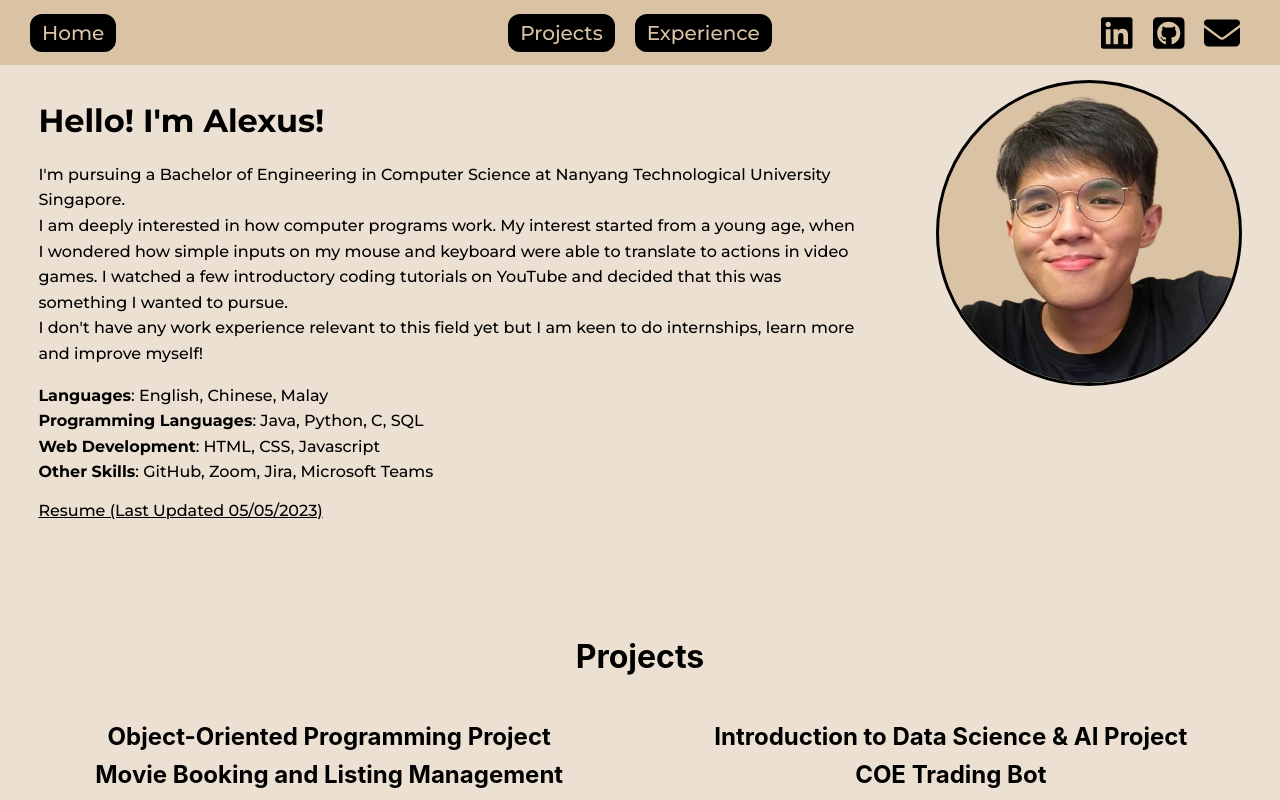
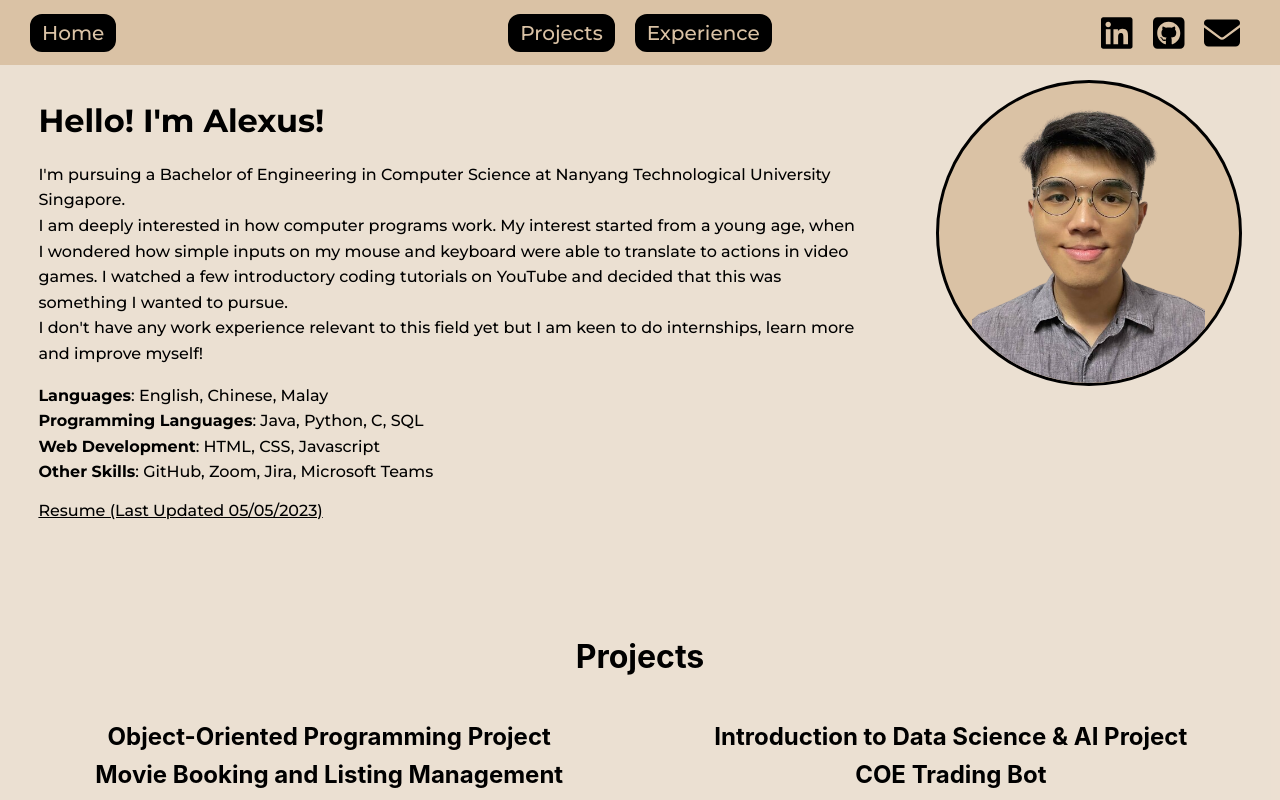
Before and after one commit to alexusljf/alexusljf.github.io, a React (Create React App) app in the folder react-site/: page / in a window 1280 px wide. Shown: the top 800 px of the page. Built offline with nearby package versions, Linux system fonts and the light colour scheme.

Commit message:
change pic used for website

```diff
--- a/react-site/src/screens/HomePage/HomePage.css
+++ b/react-site/src/screens/HomePage/HomePage.css
@@ -12,7 +12,7 @@
     border-radius: 300px;
     border-color: black;
     border-style: solid;
-    object-fit: fill;
+    object-fit: contain;
     object-position: center;
     background-color: rgb(218, 194, 165);
 }
--- a/react-site/src/screens/HomePage/HomePage.jsx
+++ b/react-site/src/screens/HomePage/HomePage.jsx
@@ -1,7 +1,7 @@
 import React from "react";
 import "./HomePage.css";
 import Header from "../../components/Header/Header";
-import myPicTransparent from "./my pic transparent bg.png";
+import myPic from "./photo2.png";
 import resumePDF from "./Alexus Lim Resume.pdf";
 
 function HomePage() {
@@ -29,7 +29,7 @@ function HomePage() {
         <a href = {resumePDF} target = "_blank">Resume (Last Updated 05/05/2023)</a>
     </div>
     <div className = "pictureContainer">
-        <img src = {myPicTransparent} className = "myPic" alt = "Picture of my face"/>
+        <img src = {myPic} className = "myPic" alt = "Picture of my face"/>
     </div>
 </div>
   );
```
Also changed, not shown: react-site/src/screens/HomePage/my pic.jpg (deleted), react-site/src/screens/HomePage/photo2.png (added).
